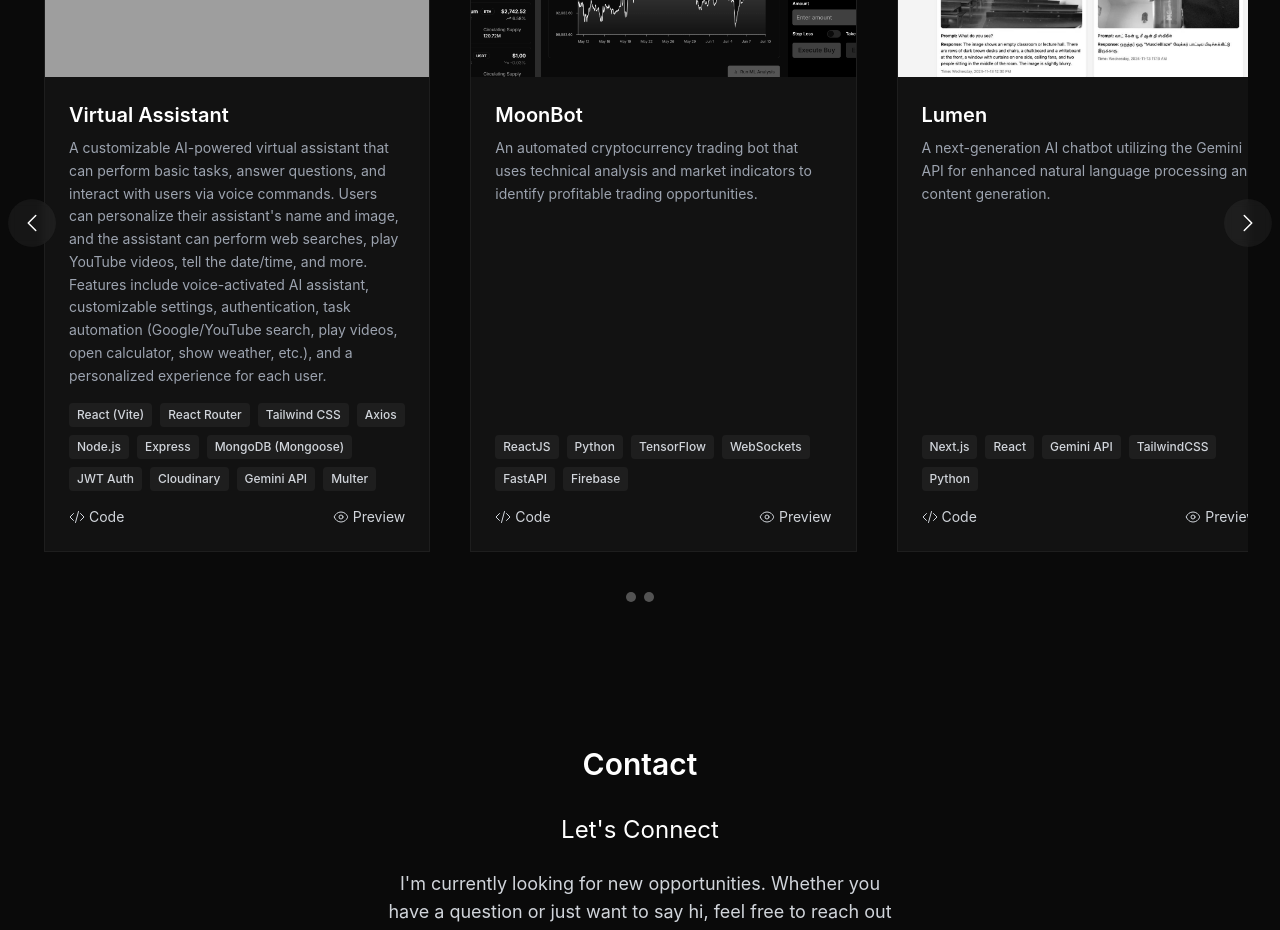
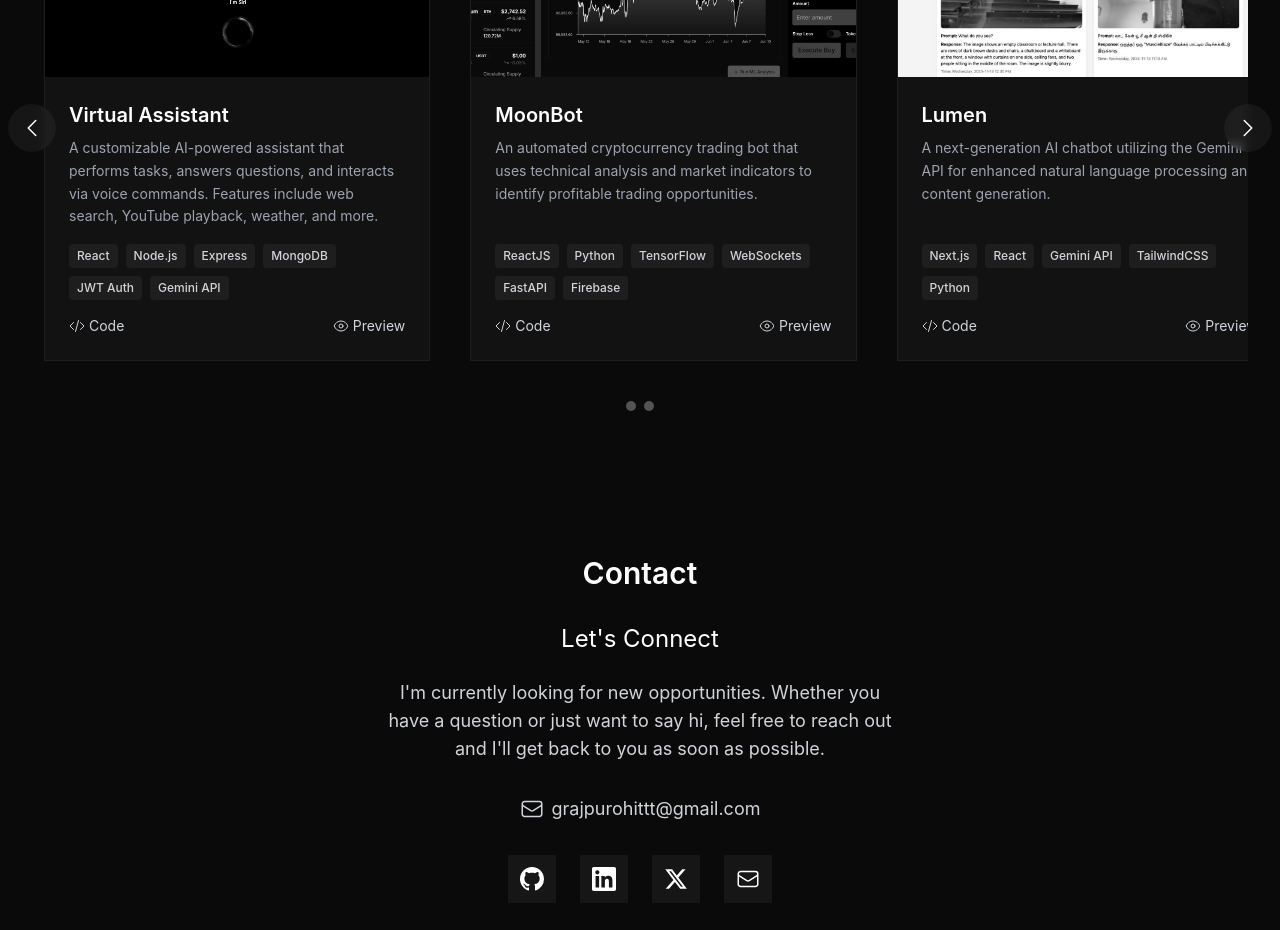
Before and after one commit to gauravpurohit28/portfolio-website, a Next.js app: page / in a window 1280 px wide. Shown: the part 1280-2210 px from the top of the page. Built offline with nearby package versions, Linux system fonts and the light colour scheme; grey boxes are pictures that could not be loaded.

Commit message:
project image update

```diff
--- a/src/app/components/ProjectsSection.jsx
+++ b/src/app/components/ProjectsSection.jsx
@@ -9,23 +9,18 @@ const projectsData = [
   {
     id: 1,
     title: "Virtual Assistant",
-    description: "A customizable AI-powered virtual assistant that can perform basic tasks, answer questions, and interact with users via voice commands. Users can personalize their assistant's name and image, and the assistant can perform web searches, play YouTube videos, tell the date/time, and more. Features include voice-activated AI assistant, customizable settings, authentication, task automation (Google/YouTube search, play videos, open calculator, show weather, etc.), and a personalized experience for each user.",
+    description: "A customizable AI-powered assistant that performs tasks, answers questions, and interacts via voice commands. Features include web search, YouTube playback, weather, and more.",
     image: "/images/virtual-assistant.png", // Placeholder image
     tag: ["All", "Web", "AI"],
     gitUrl: "https://github.com/gauravpurohit28/VirtualAssistant", // Placeholder URL
     previewUrl: "/", // Placeholder preview
     techStack: [
-      "React (Vite)",
-      "React Router",
-      "Tailwind CSS",
-      "Axios",
+      "React",
       "Node.js",
       "Express",
-      "MongoDB (Mongoose)",
+      "MongoDB",
       "JWT Auth",
-      "Cloudinary",
-      "Gemini API",
-      "Multer"
+      "Gemini API"
     ]
   },
   {
```
Also changed, not shown: public/images/virtual-assistant.png (added).
